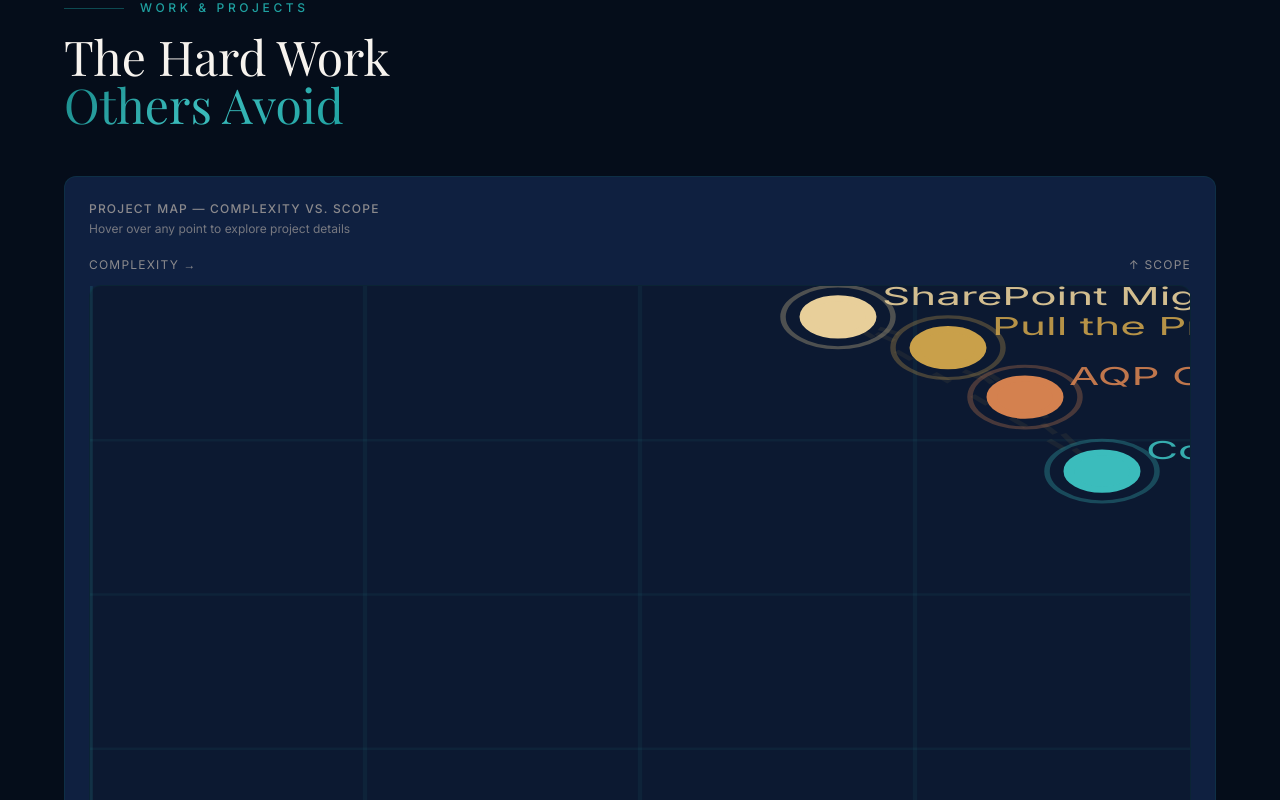
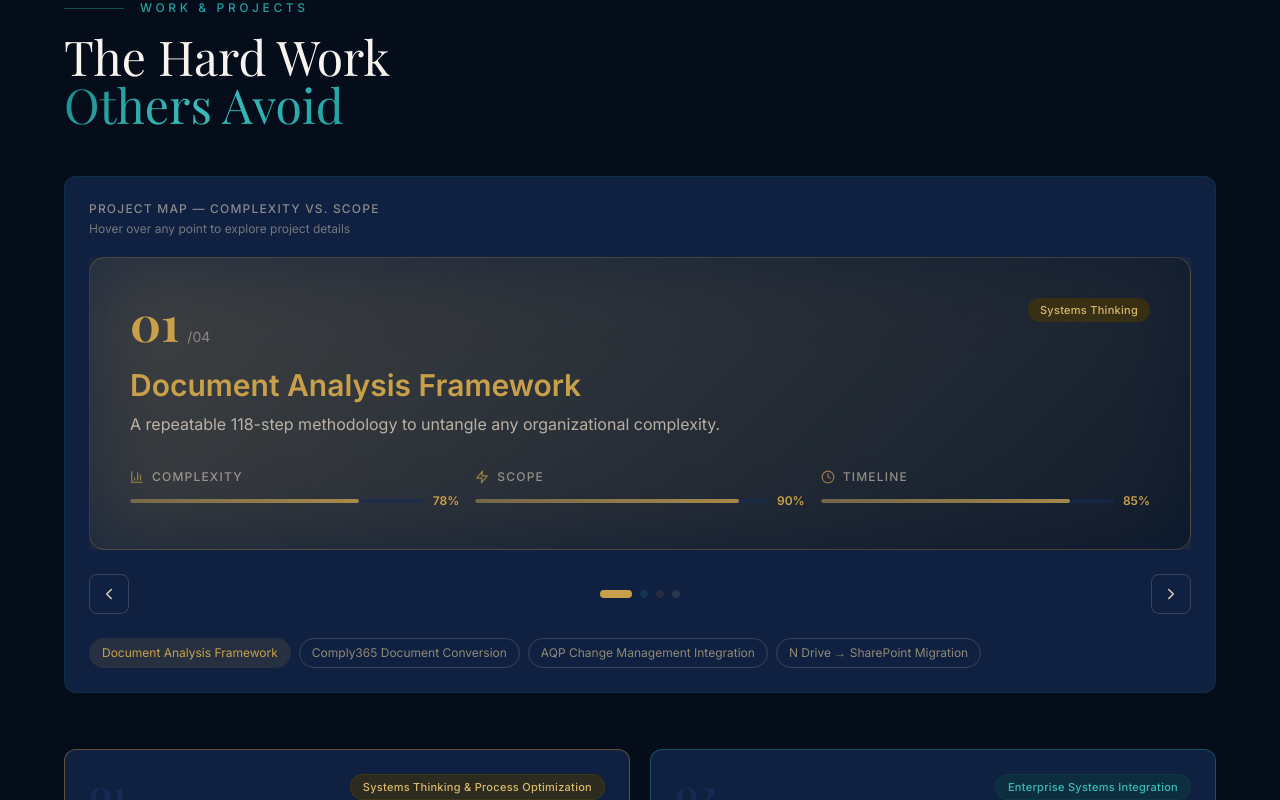
Before and after one commit to TiffOnTour83/BoltWebsite, a React (Vite) app: page / in a window 1280 px wide. Shown: the part 2000-2800 px from the top of the page. Built offline with nearby package versions, Linux system fonts and the light colour scheme.

Commit message:
Redesign project map to carousel

```diff
--- a/src/components/ProjectGraph.tsx
+++ b/src/components/ProjectGraph.tsx
@@ -1,236 +1,227 @@
-import { useState, useEffect, useRef } from 'react';
+import { useState } from 'react';
+import { ChevronLeft, ChevronRight, BarChart3, Clock, Zap } from 'lucide-react';
 
 interface Project {
   id: number;
   title: string;
-  shortTitle: string;
   category: string;
   complexity: number;
   scope: number;
   timeline: number;
   color: string;
-  accent: string;
+  headingColor: string;
   tagColor: string;
   desc: string;
+  metrics: { label: string; value: number; icon: JSX.Element }[];
 }
 
 const projects: Project[] = [
   {
     id: 1,
-    title: 'Document Analysis Framework — "Pull the Process"',
-    shortTitle: 'Pull the Process',
+    title: 'Document Analysis Framework',
     category: 'Systems Thinking',
     complexity: 78,
     scope: 90,
     timeline: 85,
     color: '#c9a04a',
-    accent: 'rgba(201,160,74,0.15)',
+    headingColor: 'text-gold-400',
     tagColor: 'bg-gold-800/60 text-gold-300',
     desc: 'A repeatable 118-step methodology to untangle any organizational complexity.',
+    metrics: [
+      { label: 'Complexity', value: 78, icon: <BarChart3 size={14} /> },
+      { label: 'Scope', value: 90, icon: <Zap size={14} /> },
+      { label: 'Timeline', value: 85, icon: <Clock size={14} /> },
+    ],
   },
   {
     id: 2,
     title: 'Comply365 Document Conversion',
-    shortTitle: 'Comply365 Migration',
     category: 'Enterprise Integration',
     complexity: 92,
     scope: 70,
     timeline: 60,
     color: '#3bbcbc',
-    accent: 'rgba(59,188,188,0.15)',
+    headingColor: 'text-teal-400',
     tagColor: 'bg-teal-800/60 text-teal-300',
     desc: 'Converting AQP/DIG docs from Word to XTML via automation and version control.',
+    metrics: [
+      { label: 'Complexity', value: 92, icon: <BarChart3 size={14} /> },
+      { label: 'Scope', value: 70, icon: <Zap size={14} /> },
+      { label: 'Timeline', value: 60, icon: <Clock size={14} /> },
+    ],
   },
   {
     id: 3,
     title: 'AQP Change Management Integration',
-    shortTitle: 'AQP Change Mgmt',
     category: 'Compliance & Orchestration',
     complexity: 85,
     scope: 82,
     timeline: 75,
     color: '#d4814f',
-    accent: 'rgba(212,129,79,0.15)',
+    headingColor: 'text-copper-300',
     tagColor: 'bg-copper-600/30 text-copper-300',
     desc: 'Cross-system compliance integration with audit trails across multiple departments.',
+    metrics: [
+      { label: 'Complexity', value: 85, icon: <BarChart3 size={14} /> },
+      { label: 'Scope', value: 82, icon: <Zap size={14} /> },
+      { label: 'Timeline', value: 75, icon: <Clock size={14} /> },
+    ],
   },
   {
     id: 4,
     title: 'N Drive → SharePoint Migration',
-    shortTitle: 'SharePoint Migration',
     category: 'Digital Transformation',
     complexity: 68,
     scope: 95,
     timeline: 90,
     color: '#e8cf9a',
-    accent: 'rgba(232,207,154,0.12)',
+    headingColor: 'text-warm-200',
     tagColor: 'bg-warm-200/10 text-warm-200',
     desc: 'Legacy 7-year system migration with legal retention compliance and document verification.',
+    metrics: [
+      { label: 'Complexity', value: 68, icon: <BarChart3 size={14} /> },
+      { label: 'Scope', value: 95, icon: <Zap size={14} /> },
+      { label: 'Timeline', value: 90, icon: <Clock size={14} /> },
+    ],
   },
 ];
 
 export default function ProjectGraph() {
-  const [active, setActive] = useState<Project | null>(null);
-  const [tooltip, setTooltip] = useState<{ x: number; y: number } | null>(null);
-  const graphRef = useRef<HTMLDivElement>(null);
+  const [activeIndex, setActiveIndex] = useState(0);
+  const project = projects[activeIndex];
 
-  const handleEnter = (p: Project, e: React.MouseEvent) => {
-    setActive(p);
-    const rect = graphRef.current?.getBoundingClientRect();
-    if (rect) {
-      setTooltip({
-        x: e.clientX - rect.left,
-        y: e.clientY - rect.top,
-      });
-    }
-  };
-
-  const handleMove = (e: React.MouseEvent) => {
-    if (!active) return;
-    const rect = graphRef.current?.getBoundingClientRect();
-    if (rect) {
-      setTooltip({
-        x: e.clientX - rect.left,
-        y: e.clientY - rect.top,
-      });
-    }
-  };
-
-  const handleLeave = () => {
-    setActive(null);
-    setTooltip(null);
-  };
-
-  const GRAPH_W = 100;
-  const GRAPH_H = 100;
+  const next = () => setActiveIndex((i) => (i + 1) % projects.length);
+  const prev = () => setActiveIndex((i) => (i - 1 + projects.length) % projects.length);
 
   return (
     <div className="w-full">
-      <div className="flex items-end justify-between mb-3">
-        <p className="text-warm-300/60 text-xs tracking-widest uppercase">Complexity →</p>
-        <p className="text-warm-300/60 text-xs tracking-widest uppercase">↑ Scope</p>
+      {/* Main carousel card */}
+      <div className="relative mb-6 overflow-hidden">
+        {/* Card background glow */}
+        <div
+          className="absolute inset-0 rounded-2xl blur-2xl opacity-20"
+          style={{ background: project.color }}
+        />
+
+        <div
+          className="relative card-base border rounded-2xl p-8 md:p-10 transition-all duration-500"
+          style={{
+            borderColor: `${project.color}40`,
+            background: `linear-gradient(135deg, rgba(${parseInt(project.color.slice(1, 3), 16)},${parseInt(project.color.slice(3, 5), 16)},${parseInt(project.color.slice(5, 7), 16)},0.08) 0%, rgba(10,22,40,0.8) 100%)`,
+          }}
+        >
+          {/* Project number */}
+          <div className="flex items-start justify-between gap-4 mb-5">
+            <div className="flex items-baseline gap-2">
+              <span
+                className="font-display text-5xl font-bold leading-none"
+                style={{ color: project.color }}
+              >
+                {String(activeIndex + 1).padStart(2, '0')}
+              </span>
+              <span className="text-warm-300/50 text-sm">/04</span>
+            </div>
+            <span className={`tag ${project.tagColor} text-[11px]`}>{project.category}</span>
+          </div>
+
+          {/* Title */}
+          <h3 className={`text-2xl md:text-3xl font-semibold ${project.headingColor} mb-2 leading-tight`}>
+            {project.title}
+          </h3>
+
+          {/* Description */}
+          <p className="text-warm-300/80 text-base leading-relaxed mb-8 max-w-2xl">{project.desc}</p>
+
+          {/* Metrics grid */}
+          <div className="grid grid-cols-3 gap-4">
+            {project.metrics.map((m) => (
+              <div key={m.label} className="flex flex-col gap-2">
+                <div className="flex items-center gap-2">
+                  <span style={{ color: project.color }} className="opacity-70">
+                    {m.icon}
+                  </span>
+                  <span className="text-warm-300/60 text-xs tracking-widest uppercase font-medium">
+                    {m.label}
+                  </span>
+                </div>
+
+                {/* Metric bar */}
+                <div className="flex items-center gap-2">
+                  <div className="flex-1 h-1 bg-navy-700/60 rounded-full overflow-hidden">
+                    <div
+                      className="h-full rounded-full transition-all duration-500"
+                      style={{
+                        width: `${m.value}%`,
+                        background: `linear-gradient(90deg, ${project.color}80, ${project.color}cc)`,
+                      }}
+                    />
+                  </div>
+                  <span className={`text-xs font-semibold min-w-[28px] text-right`} style={{ color: project.color }}>
+                    {m.value}%
+                  </span>
+                </div>
+              </div>
+            ))}
+          </div>
+        </div>
       </div>
 
-      <div
-        ref={graphRef}
-        className="relative w-full rounded-xl border border-teal-800/30 bg-navy-900/60 overflow-visible cursor-crosshair"
-        style={{ paddingBottom: '56%' }}
-        onMouseMove={handleMove}
-        onMouseLeave={handleLeave}
-      >
-        {/* Grid lines */}
-        <svg
-          className="absolute inset-0 w-full h-full"
-          viewBox="0 0 100 100"
-          preserveAspectRatio="none"
+      {/* Navigation + Indicators */}
+      <div className="flex items-center justify-between gap-4">
+        {/* Left nav */}
+        <button
+          onClick={prev}
+          className="flex-shrink-0 w-10 h-10 rounded-lg border border-warm-300/20 hover:border-gold-500/50 text-warm-300 hover:text-gold-300 flex items-center justify-center transition-all duration-200 hover:bg-navy-700/50"
+          aria-label="Previous project"
         >
-          {[25, 50, 75].map((v) => (
-            <g key={v}>
-              <line x1={v} y1="0" x2={v} y2="100" stroke="rgba(59,188,188,0.06)" strokeWidth="0.4" />
-              <line x1="0" y1={v} x2="100" y2={v} stroke="rgba(59,188,188,0.06)" strokeWidth="0.4" />
-            </g>
+          <ChevronLeft size={18} />
+        </button>
+
+        {/* Dot indicators */}
+        <div className="flex items-center justify-center gap-2 flex-1">
+          {projects.map((p, i) => (
+            <button
+              key={p.id}
+              onClick={() => setActiveIndex(i)}
+              className={`h-2 rounded-full transition-all duration-300 ${
+                i === activeIndex ? 'w-8' : 'w-2 hover:opacity-70'
+              }`}
+              style={{
+                background: i === activeIndex ? p.color : `${p.color}40`,
+                opacity: i === activeIndex ? 1 : 0.5,
+              }}
+              aria-label={`Go to project ${i + 1}`}
+            />
           ))}
-          <line x1="0" y1="100" x2="100" y2="100" stroke="rgba(59,188,188,0.15)" strokeWidth="0.5" />
-          <line x1="0" y1="0" x2="0" y2="100" stroke="rgba(59,188,188,0.15)" strokeWidth="0.5" />
+        </div>
 
-          {/* Connecting lines between points */}
-          {projects.map((p, i) =>
-            projects.slice(i + 1).map((q) => (
-              <line
-                key={`${p.id}-${q.id}`}
-                x1={p.complexity}
-                y1={100 - p.scope}
-                x2={q.complexity}
-                y2={100 - q.scope}
-                stroke="rgba(201,160,74,0.08)"
-                strokeWidth="0.6"
-                strokeDasharray="2 3"
-              />
-            ))
-          )}
+        {/* Right nav */}
+        <button
+          onClick={next}
+          className="flex-shrink-0 w-10 h-10 rounded-lg border border-warm-300/20 hover:border-gold-500/50 text-warm-300 hover:text-gold-300 flex items-center justify-center transition-all duration-200 hover:bg-navy-700/50"
+          aria-label="Next project"
+        >
+          <ChevronRight size={18} />
+        </button>
+      </div>
 
-          {/* Plot points */}
-          {projects.map((p) => (
-            <g key={p.id}>
-              {/* Pulse ring */}
-              <circle
-                cx={p.complexity}
-                cy={100 - p.scope}
-                r="5"
-                fill="none"
-                stroke={p.color}
-                strokeWidth="0.5"
-                opacity="0.3"
-              />
-              {/* Main dot */}
-              <circle
-                cx={p.complexity}
-                cy={100 - p.scope}
-                r="3"
-                fill={p.color}
-                stroke={p.color}
-                strokeWidth="1"
-                opacity={active && active.id !== p.id ? 0.4 : 1}
-                style={{ cursor: 'pointer', transition: 'opacity 0.2s' }}
-                onMouseEnter={(e) => handleEnter(p, e as unknown as React.MouseEvent)}
-              />
-              {/* Label */}
-              <text
-                x={p.complexity + 4}
-                y={100 - p.scope - 2}
-                fontSize="4"
-                fill={p.color}
-                opacity={active && active.id !== p.id ? 0.3 : 0.9}
-                style={{ pointerEvents: 'none', transition: 'opacity 0.2s' }}
-              >
-                {p.shortTitle}
-              </text>
-            </g>
-          ))}
-        </svg>
-
-        {/* Tooltip */}
-        {active && tooltip && (
-          <div
-            className="absolute z-20 pointer-events-none rounded-lg border p-3 w-52 text-sm backdrop-blur-md"
+      {/* Quick links */}
+      <div className="flex gap-2 mt-6 flex-wrap">
+        {projects.map((p, i) => (
+          <button
+            key={p.id}
+            onClick={() => setActiveIndex(i)}
+            className={`text-xs px-3 py-1.5 rounded-full transition-all duration-200 border ${
+              i === activeIndex
+                ? 'border-transparent'
+                : 'border-warm-300/20 hover:border-warm-300/40'
+            }`}
             style={{
-              left: tooltip.x + 12,
-              top: tooltip.y - 60,
-              background: 'rgba(10,22,40,0.95)',
-              borderColor: active.color,
-              boxShadow: `0 0 20px ${active.accent}`,
-              transform: tooltip.x > 60 ? 'translateX(-110%)' : undefined,
+              background: i === activeIndex ? `${p.color}20` : 'transparent',
+              color: i === activeIndex ? p.color : 'rgba(232,207,154,0.6)',
             }}
           >
-            <p className="font-semibold text-warm-100 mb-1 text-xs leading-snug">{active.title}</p>
-            <p className="text-warm-300/70 text-xs leading-snug mb-2">{active.desc}</p>
-            <div className="flex gap-2 flex-wrap">
-              <span
-                className="text-[10px] px-2 py-0.5 rounded-full font-medium"
-                style={{ background: active.accent, color: active.color }}
-              >
-                {active.category}
-              </span>
-            </div>
-          </div>
-        )}
-      </div>
-
-      {/* Legend */}
-      <div className="flex flex-wrap gap-4 mt-4">
-        {projects.map((p) => (
-          <button
-            key={p.id}
-            className="flex items-center gap-2 text-xs transition-opacity"
-            style={{ opacity: active && active.id !== p.id ? 0.4 : 1 }}
-            onMouseEnter={() => setActive(p)}
-            onMouseLeave={() => setActive(null)}
-          >
-            <span
-              className="w-2.5 h-2.5 rounded-full flex-shrink-0"
-              style={{ background: p.color }}
-            />
-            <span className="text-warm-300/80">{p.shortTitle}</span>
+            {p.title.split('—')[0].trim()}
           </button>
         ))}
       </div>
```
